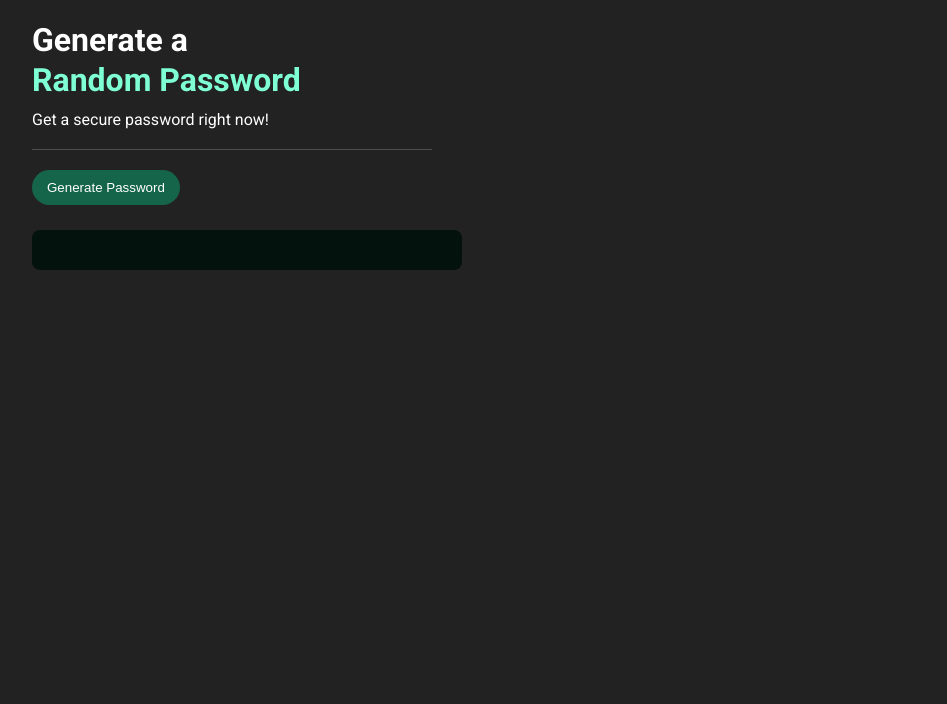
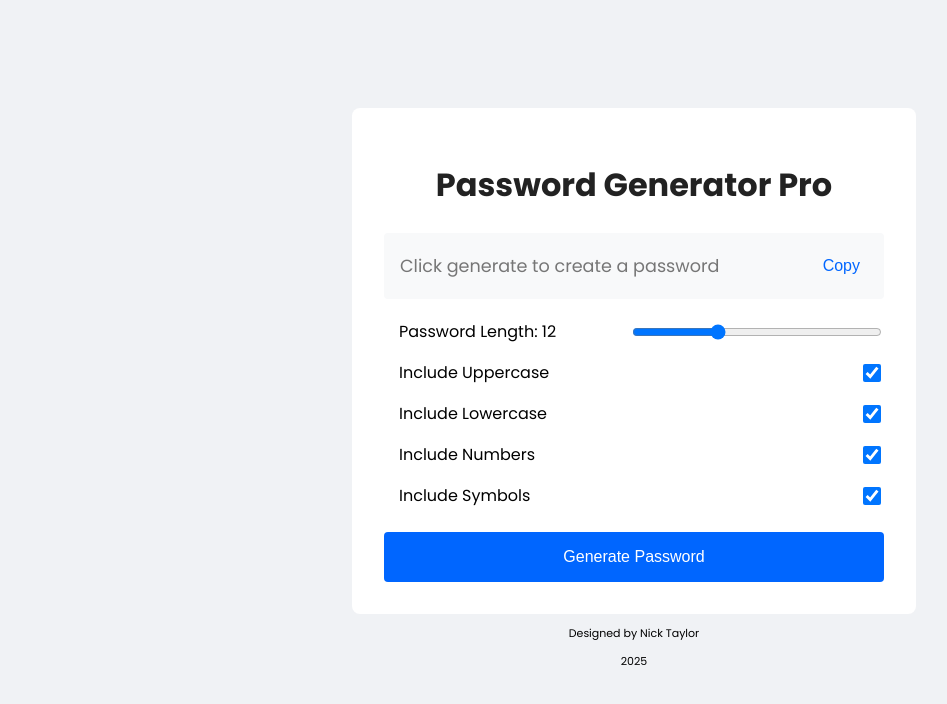
Before and after one commit to nicktaylur/Password-Generator, a plain HTML site: page index.html in a window 1280 px wide. Shown: the whole page, without its empty margins (6-953 px from the left). Drawn offline with Linux system fonts and the light colour scheme.

Commit message:
Complete App overhaul - updated UI and functionality

```diff
--- a/index.html
+++ b/index.html
@@ -3,21 +3,55 @@
 <head>
     <meta charset="UTF-8">
     <meta name="viewport" content="width=device-width, initial-scale=1.0">
-    <title>Password Generator</title>
     <link rel="stylesheet" href="style.css">
+    <title>Password Generator Pro</title>
 </head>
 <body>
 
-    <h1 class="header">Generate a</h1>
-    <h1 class="header2">Random Password</h1>
-    <p>Get a secure password right now!</p>
+   <div class="container">
+        <h1>Password Generator Pro</h1>
 
-    <hr>
+        <div class="password-display">
+            <span id="password">Click generate to create a password</span>
+            <button class="copy-btn" onclick="copyPassword()">Copy</button>
+        </div>
 
-    <button id="generateBtn">Generate Password</button>
+        <div class="options">
+            <div class="option">
+                <label>Password Length: <span id="length-value">12</span></label>
+                <input type="range" min="8" max="20" value="12" id="length">
+            </div>
 
-    <div id="password-container"></div>
+            <div class="option">
+                <label>Include Uppercase</label>
+                <input type="checkbox" id="uppercase" checked>
+            </div>
 
+            <div class="option">
+                <label>Include Lowercase</label>
+                <input type="checkbox" id="lowercase" checked>
+            </div>
+
+            <div class="option">
+                <label>Include Numbers</label>
+                <input type="checkbox" id="numbers" checked>
+            </div>
+
+            <div class="option">
+                <label>Include Symbols</label>
+                <input type="checkbox" id="symbols" checked>
+            </div>
+
+        </div>
+
+        <button onclick="generatePassword()">Generate Password</button>
+
+   </div>
+
+    <div class="container-2">
+        <p>Designed by Nick Taylor</p>
+        <p>2025</p>
+     </div>
 
     <script src="index.js"></script>
 </body>
--- a/index.js
+++ b/index.js
@@ -1,19 +1,68 @@
+const lengthSlider = document.getElementById('length');
+const lengthValue = document.getElementById('length-value');
+const passwordDisplay = document.getElementById('password');
 
-const characters = ["A","B","C","D","E","F","G","H","I","J","K","L","M","N","O","P","Q","R","S","T","U","V","W","X","Y","Z","a","b","c","d","e","f","g","h","i","j","k","l","m","n","o","p","q","r","s","t","u","v","w","x","y","z", "0", "1", "2", "3", "4", "5", "6", "7", "8", "9","~","`","!","@","#","$","%","^","&","*","(",")","_","-","+","=","{","[","}","]",",","|",":",";","<",">",".","?",
-"/"];
+lengthSlider.addEventListener('input', () => {
+    lengthValue.textContent = lengthSlider.value;
+ });
 
-let passwordEl = document.getElementById("password-container");
-let passwordBtn = document.getElementById("generateBtn");
+    function generatePassword() {
+        const length = parseInt(lengthSlider.value);
+        const includeUppercase = document.getElementById('uppercase').checked;
+        const includeNumbers = document.getElementById('numbers').checked;
+        const includeSymbols = document.getElementById('symbols').checked;
 
-function generatePassword (length = 12) {
-    let password = "";
-    for (let i = 0; i < length; i++) {
-        let randomIndex = Math.floor(Math.random() * characters.length);
-        password += characters[randomIndex];
-    }
-    return password;
-}
+        const lowercase = 'abcdefghijklmnopqrstuvwxyz';
+        const uppercase = 'ABCDEFGHIJKLMNOPQRSTUVWXYZ';
+        const numbers = '0123456789';
+        const symbols = '!@#$%^&*()_+-=[]{}|;:,.<>?';
 
-passwordBtn.addEventListener("click", function() {
-   passwordEl.textContent = generatePassword();
-});
+            let chars = lowercase;
+            if (includeUppercase) chars += uppercase;
+            if (includeNumbers) chars += numbers;
+            if (includeSymbols) chars += symbols;
+
+            let password = '';
+            for (let i = 0; i < length; i++) {
+                const randomIndex = Math.floor(Math.random() * chars.length);
+                password += chars[randomIndex];
+            }
+
+            if (includeUppercase) {
+                const pos = Math.floor(Math.random() * length);
+                password = password.substring(0, pos) +
+                          uppercase[Math.floor(Math.random() * uppercase.length)] +
+                          password.substring(pos + 1);
+            }
+            if (includeNumbers) {
+                const pos = Math.floor(Math.random() * length);
+                password = password.substring(0, pos) +
+                          numbers[Math.floor(Math.random() * numbers.length)] +
+                          password.substring(pos + 1);
+            }
+            if (includeSymbols) {
+                const pos = Math.floor(Math.random() * length);
+                password = password.substring(0, pos) +
+                          symbols[Math.floor(Math.random() * symbols.length)] +
+                          password.substring(pos + 1);
+            }
+
+            passwordDisplay.textContent = password;
+        }
+
+        function copyPassword() {
+            const password = passwordDisplay.textContent;
+            if (password === 'Click generate to create password') return;
+
+            navigator.clipboard.writeText(password)
+                .then(() => {
+                    const originalText = document.querySelector('.copy-btn').textContent;
+                    document.querySelector('.copy-btn').textContent = 'Copied!';
+                    setTimeout(() => {
+                        document.querySelector('.copy-btn').textContent = originalText;
+                    }, 1500);
+                })
+                .catch(err => {
+                    console.error('Failed to copy password:', err);
+                });
+        }
--- a/style.css
+++ b/style.css
@@ -1,59 +1,104 @@
-@import url('https://fonts.googleapis.com/css2?family=Roboto:ital,wght@0,100..900;1,100..900&display=swap');
+
+
+@import url('https://fonts.googleapis.com/css2?family=Poppins:ital,wght@0,100;0,200;0,300;0,400;0,500;0,600;0,700;0,800;0,900;1,100;1,200;1,300;1,400;1,500;1,600;1,700;1,800;1,900&display=swap');
 
 body {
-    background-color: #222222;
-    color: white;
-    text-align: justify;
-    padding-left: 30px;
-    font-family: "Roboto", serif;
+    display: flex;
+    flex-direction: column;
+    justify-content: center;
+    align-items: center;
+    background: #f0f2f5;
+    font-family: "Poppins", Verdana, sans-serif;
+    padding-top: 100px;
 }
 
-.header1 {
-    margin: 0;
-    padding: 0;
-
+.container {
+    background: white;
+    padding: 2rem;
+    border-radius: 8px;
+    box-shadow: 0 2px 10px rgba(0, 0, 0. 0.1);
+    width: 90%;
+    max-width: 500px;
 }
 
-.header2 {
-    margin-top: -20px;
-    color: aquamarine;
+h1 {
+    text-align: center;
+    margin-bottom: 1.5rem;
+    color: #222222;
 }
 
-
-p{
-    margin-top: -10px;
-
+p {
+    font-size: 11px;
 }
 
-hr {
-    border: none;
-    height: 1px;
-    width: 400px;
-    background-color: rgba(255, 255, 255, 0.2);
-    margin: 20px 0;
+.password-display {
+    background: #f8f9fa;
+    color: #767676;
+    padding: 1rem;
+    border-radius: 4px;
+    font-size: 1.1rem;
+    display: flex;
+    justify-content: space-between;
+    align-items: center;
+}
+
+.options {
+    margin-top: 20px;
+    margin-bottom: 1.5rem;
+}
+
+.option {
+    margin-bottom: 1rem;
+    display: flex;
+    justify-content: space-between;
+    align-items: center;
+    padding-left: 15px;
+}
+
+input[type="range"] {
+    width: 250px;
+}
+
+input[type="checkbox"] {
+    width: 18px;
+    height: 18px;
 }
 
 button {
+    width: 100%;
+    padding: 1rem;
+    background: #0066ff;
+    color: white;
+    border-radius: 4px;
     border: none;
-    border-radius: 24px;
-    padding: 10px 15px;
-    color: white;
-    background-color: rgb(21, 101, 75);
+    cursor: pointer;
+    font-size: 1rem;
+    transition: background 0.3s;
 }
 
 button:hover {
-    background-color: rgb(27, 150, 111);
+    background: #0052cc;
 }
 
-#password-container {
-    width: 400px;
-    height: 10px;
-    padding: 15px;
-    margin: 25px 0;
-    background-color: rgb(4, 18, 14);
-    color: white;
-    font-size: 12px;
-    border-radius: 8px;
-    overflow: hidden;
-    white-space: nowrap;
+.copy-btn {
+    background: none;
+    border: none;
+    color: #0066ff;
+    cursor: pointer;
+    padding: 0.5rem;
+    width: auto;
 }
+
+.copy-btn:hover {
+    background: none;
+    color: #0052cc;
+}
+
+#length-value {
+    min-width: 2rem;
+    text-align: right;
+}
+
+.container-2 {
+    text-align: center;
+}
```
